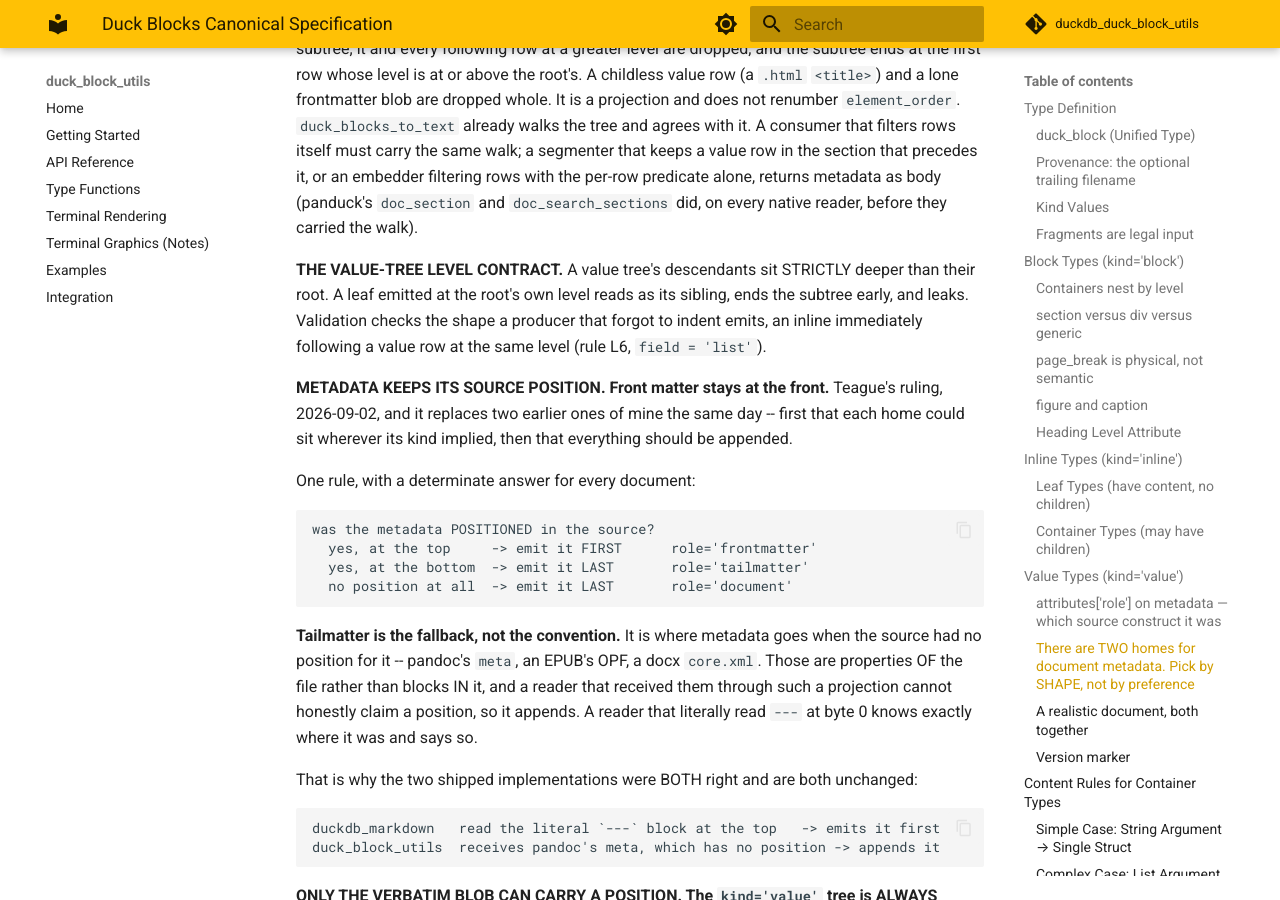
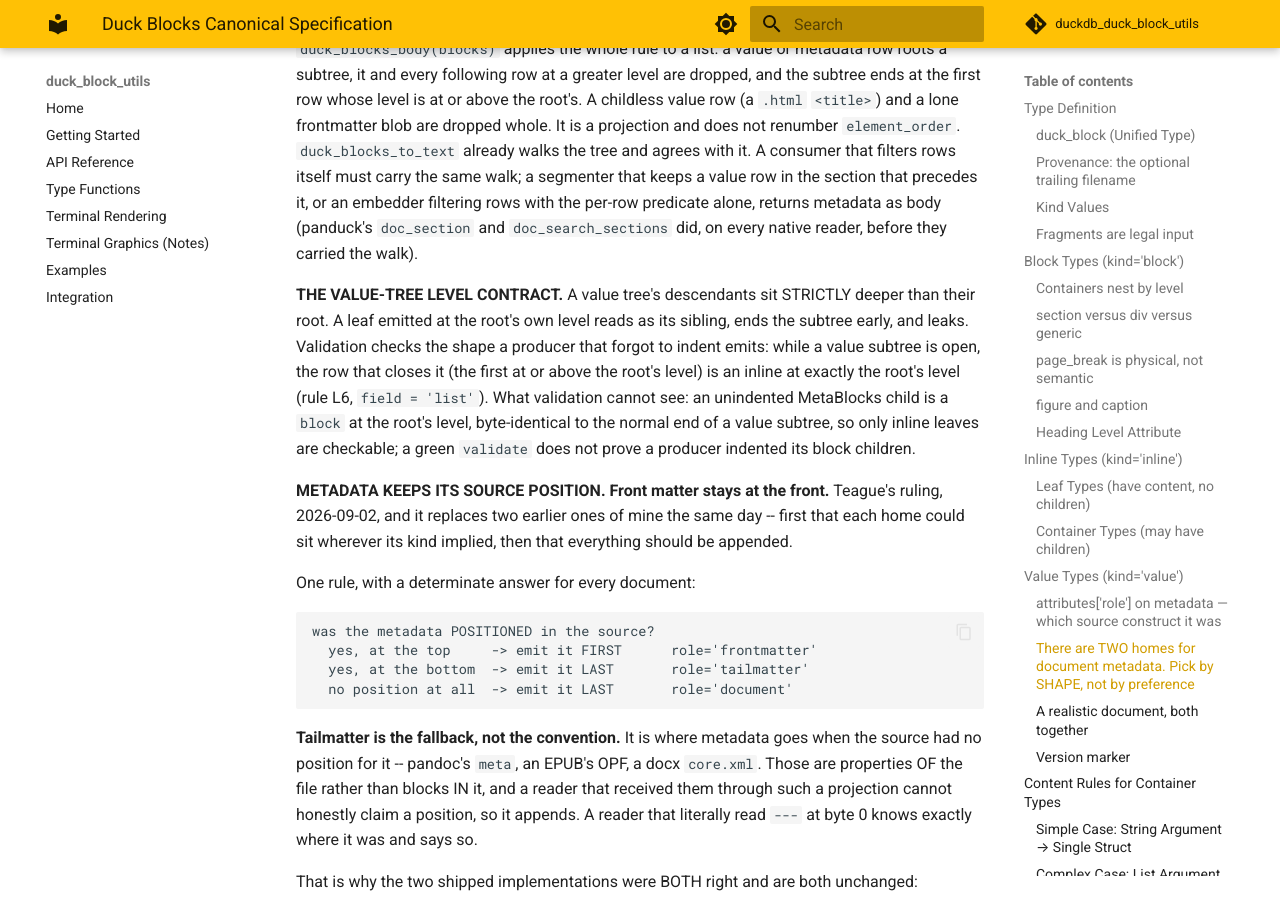
Before and after one commit to teaguesterling/duckdb_duck_block_utils, an MkDocs documentation site: the page built from docs/duck_blocks_spec.md, in a window 1280 px wide and 900 px high, scrolled down 15801 px. Built offline with MkDocs 1.6.1 and Material for MkDocs 9.7.7, drawn with Linux system fonts in a browser that asks for light colours; comment, search, counter and statistics services are not loaded; some of the changed text lies outside the part shown.

Commit message:
1.4 review fixes: L6 tracks the open value subtree; to_text level-scopes the metadata blob; tests discriminate
Whole-branch review (2026-09-14) found three things and a set of minors, all taken:

- L6 fired on a legal sibling of a NESTED value row (value/map L1, value/string L2,
  inline L2 is valid: the inline is deeper than the map that roots the subtree), and
  its message called the nested row a "root". L6 now tracks an open value subtree
  exactly as duck_blocks_body walks it: a value row opens one only when none is open,
  rows deeper than the root are inside it, and the first row at or above the root's
  level closes it; if that row is an inline at exactly the root's level, it is the
  unindented leaf. This also catches a second unindented leaf after an indented one.
- The documented identity to_text(blocks) = to_text(duck_blocks_body(blocks)) was false
  for a metadata BLOCK with a deeper child: to_text skipped the row alone. The blob now
  takes the same level-scoped skip as non-block kinds, so both walks agree; pinned by a
  test with exactly that document.
- duck_blocks_body(NULL) was a constant-folded, vacuous assertion (the repo's own
  documented trap, from body_v13.test); now asserted over a non-constant vector with a
  NULL element inside a real list.
- Subtree-root condition named explicitly (kind = value OR type = metadata) rather than
  !IsBody, so a future kind cannot silently become a root.
- Tests: the unfiltered fixture is shown to carry the leak through the per-row
  predicate; a mid-document value root nested at L2; L6 green for the nested sibling and
  for a block closing a subtree; L6 red for the second unindented leaf.
- Spec: the paragraph under the kind-filter table no longer says a vendored IsBody alone
  applies the rule; the level contract names what validation cannot see (an unindented
  MetaBlocks child is a block at the root's level). API reference: prose before
  signature, duck_blocks_body filed beside to_text; README function table row.
- check_consumer_alignment: a stamp that mentions SPEC_VERSION in a form the parser
  cannot read is reported, not silently skipped.

body_v14.test 38 -> 52 assertions; suite 1327 / 18 cases; clang-format, black, spec
alignment OK. Consumers report PREDICATE_REVISION missing until they re-vendor 1.4,
which is the intended flow.

Co-Authored-By: Claude Fable 5.1 <noreply@anthropic.com>
Claude-Session: https://claude.ai/code/session_016zwajrDwGovHyurxP53ouh

```diff
--- a/docs/duck_blocks_spec.md
+++ b/docs/duck_blocks_spec.md
@@ -139,9 +139,11 @@ The fourth row is the one two conformant producers diverged on: a markdown
 file's frontmatter is a `kind='block'` blob by the two-homes rule below, so a body filter
 written as a kind filter rendered it as prose above the first heading, while the same
 metadata from a `.docx` (`kind='value'`) stayed out. Neither producer was wrong; the
-rule was unstated. `duck_blocks_to_text` applies it; the header carries it as
-`IsBody(kind, element_type)` so a vendored copy applies the same one. `raw` IS body,
-document content in its source format, and merely has no text rendering.
+rule was unstated. `duck_blocks_to_text` applies it by walking the tree; `duck_blocks_body`
+applies it to a list; the header carries the per-row half as `IsBody(kind, element_type)`,
+which a vendored copy applies as the NECESSARY test and pairs with the subtree walk (see
+"body is a subtree property" below). `raw` IS body, document content in its source format,
+and merely has no text rendering.
 
 The first row is the one that bit: a text-extraction filter copied as `kind = 'block'`
 silently dropped every inline element and the corpus looked fine (Tiiny session,
@@ -585,8 +587,12 @@ reader, before they carried the walk).
 
 **THE VALUE-TREE LEVEL CONTRACT.** A value tree's descendants sit STRICTLY deeper than their
 root. A leaf emitted at the root's own level reads as its sibling, ends the subtree early,
-and leaks. Validation checks the shape a producer that forgot to indent emits, an inline
-immediately following a value row at the same level (rule L6, `field = 'list'`).
+and leaks. Validation checks the shape a producer that forgot to indent emits: while a
+value subtree is open, the row that closes it (the first at or above the root's level) is an
+inline at exactly the root's level (rule L6, `field = 'list'`). What validation cannot see:
+an unindented MetaBlocks child is a `block` at the root's level, byte-identical to the normal
+end of a value subtree, so only inline leaves are checkable; a green `validate` does not prove
+a producer indented its block children.
 
 **METADATA KEEPS ITS SOURCE POSITION. Front matter stays at the front.** Teague's
 ruling, 2026-09-02, and it replaces two earlier ones of mine the same day -- first that
```
Also changed, not shown: README.md (+2 -1 lines), docs/api_reference.md (+19 -17 lines), 5 other files.
